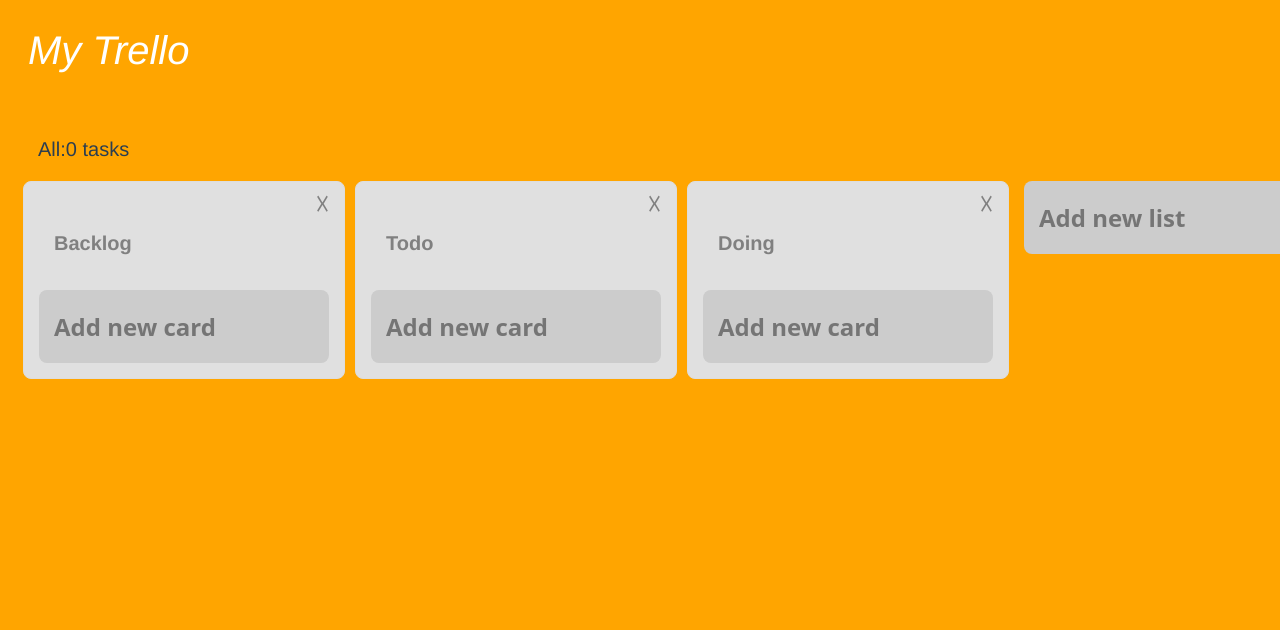
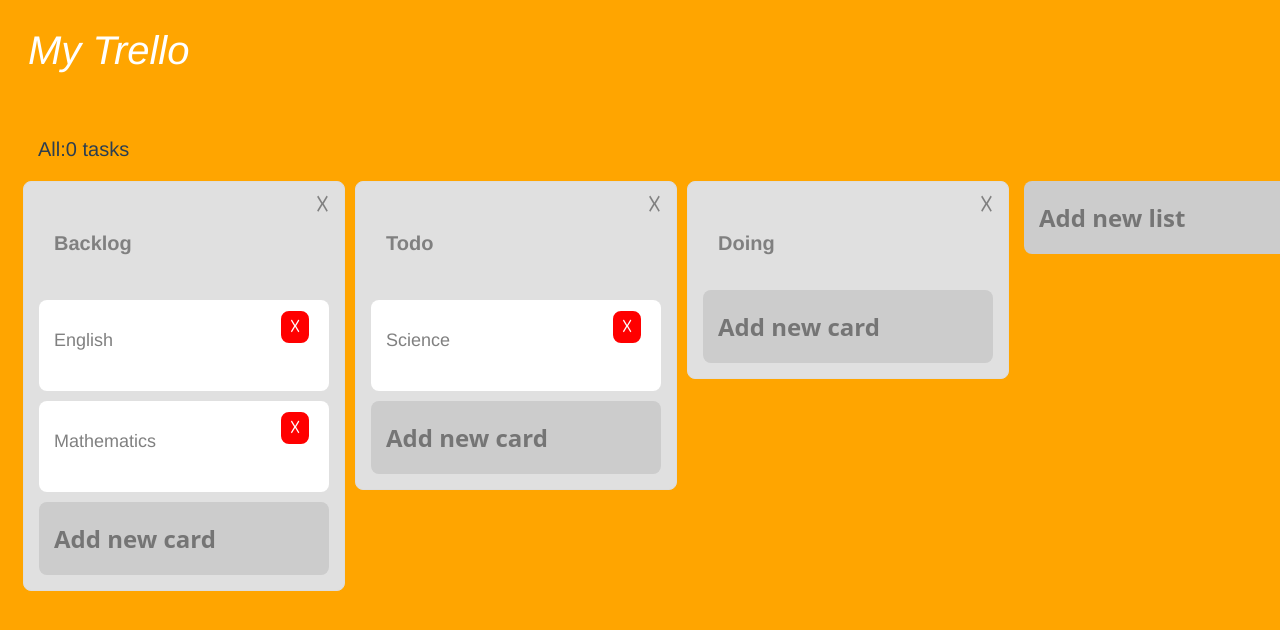
Before and after one commit to 0322keisuke/my-vue-trello, a Vue app: page / in a window 1280 px wide. Shown: the top 630 px of the page. Built offline with nearby package versions, Linux system fonts and the light colour scheme.

Commit message:
4-2. Cardコンポーネントの作成

```diff
--- a/src/components/Board.vue
+++ b/src/components/Board.vue
@@ -9,6 +9,7 @@
         <list v-for="(item, index) in lists"
               :key="item.id"
               :title="item.title"
+              :cards="item.cards"
               :listIndex="index"
         />
        <list-add />
--- a/src/components/CardAdd.vue
+++ b/src/components/CardAdd.vue
@@ -7,7 +7,9 @@
       @focusin = "startEditing"
       @focusout = "finishEditing"
   />
-  <button type="submit" class="add-button" v-if="isEditing || bodyExists">
+  <button type="submit"
+          class="add-button"
+          v-if="isEditing || bodyExists">
     Add
   </button>
 </form>
@@ -49,8 +51,8 @@ export default {
     finishEditing: function(){
       this.isEditing = false
     },
-    addCardTodoList:function(){
-      this.$store.dispatch('addCardToList',{body:this.body,listInbex: this.listIndex })
+    addCardToList: function() {
+      this.$store.dispatch('addCardToList', { body: this.body, listIndex: this.listIndex })
       this.body = ''
     }
   }
--- a/src/components/List.vue
+++ b/src/components/List.vue
@@ -4,21 +4,33 @@
       <p class="list-title">{{ title }}</p>
       <div class="deletelist" @click="removeList">☓</div>
     </div>
+    <card v-for="(item, index) in cards"
+      :body="item.body"
+      :key="item.id"
+      :cardIndex="index"
+      :listIndex="listIndex"
+    />
     <card-add :listIndex="listIndex" />
   </div>
 </template>
 
 <script>
 import CardAdd from './CardAdd'
+import Card from './Card'
 
 export default{
   components:{
-    CardAdd
+    CardAdd,
+    Card
   },
   props:{
     title:{
       type:String,
       required: true
+    },
+    cards:{
+      type:Array,
+      required:true
     },
     listIndex:{
       type: Number,
--- a/src/store/index.js
+++ b/src/store/index.js
@@ -35,8 +35,11 @@ const store = new Vuex.Store({
     removelist(state, payload) {
       state.lists.splice(payload.listIndex, 1)
     },
-    addCardToList(state, payload){
-      state.lists[payload.listIndex].cards.push({body:payload.body})
+    addCardToList(state, payload) {
+      state.lists[payload.listIndex].cards.push({ body: payload.body })
+    },
+    removeCardFromList(state, payload) {
+      state.lists[payload.listIndex].cards.splice(payload.cardIndex, 1)
     },
   },
   actions: {
@@ -46,8 +49,11 @@ const store = new Vuex.Store({
     removelist(context, payload){
       context.commit('removelist', payload)
     },
-    addCardToList(context, payload){
-      context.commit('addCardToList',payload)
+    addCardToList(context, payload) {
+      context.commit('addCardToList', payload)
+    },
+    removeCardFromList(context, payload) {
+      context.commit('removeCardFromList', payload)
     },
   },
   getters: {
```
